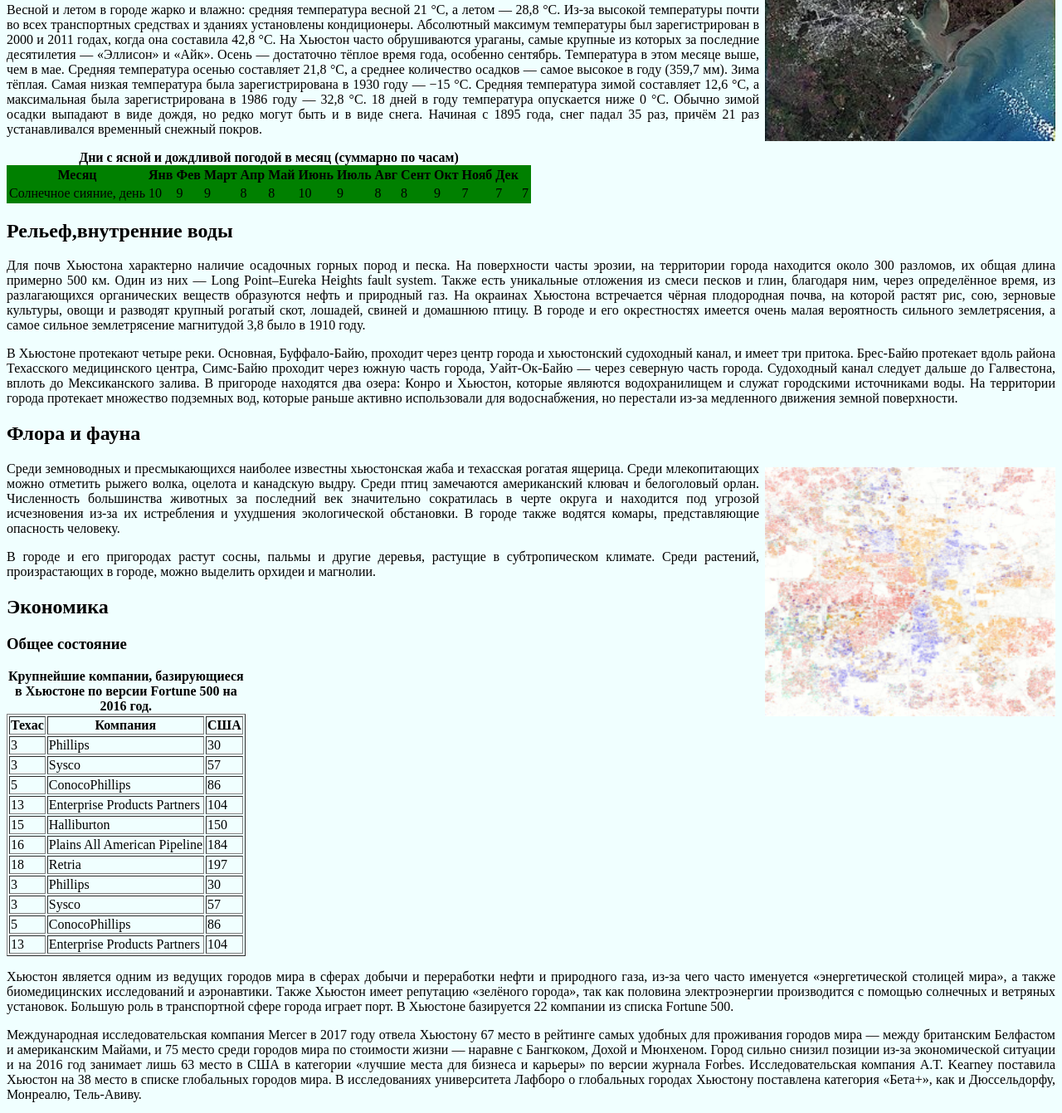
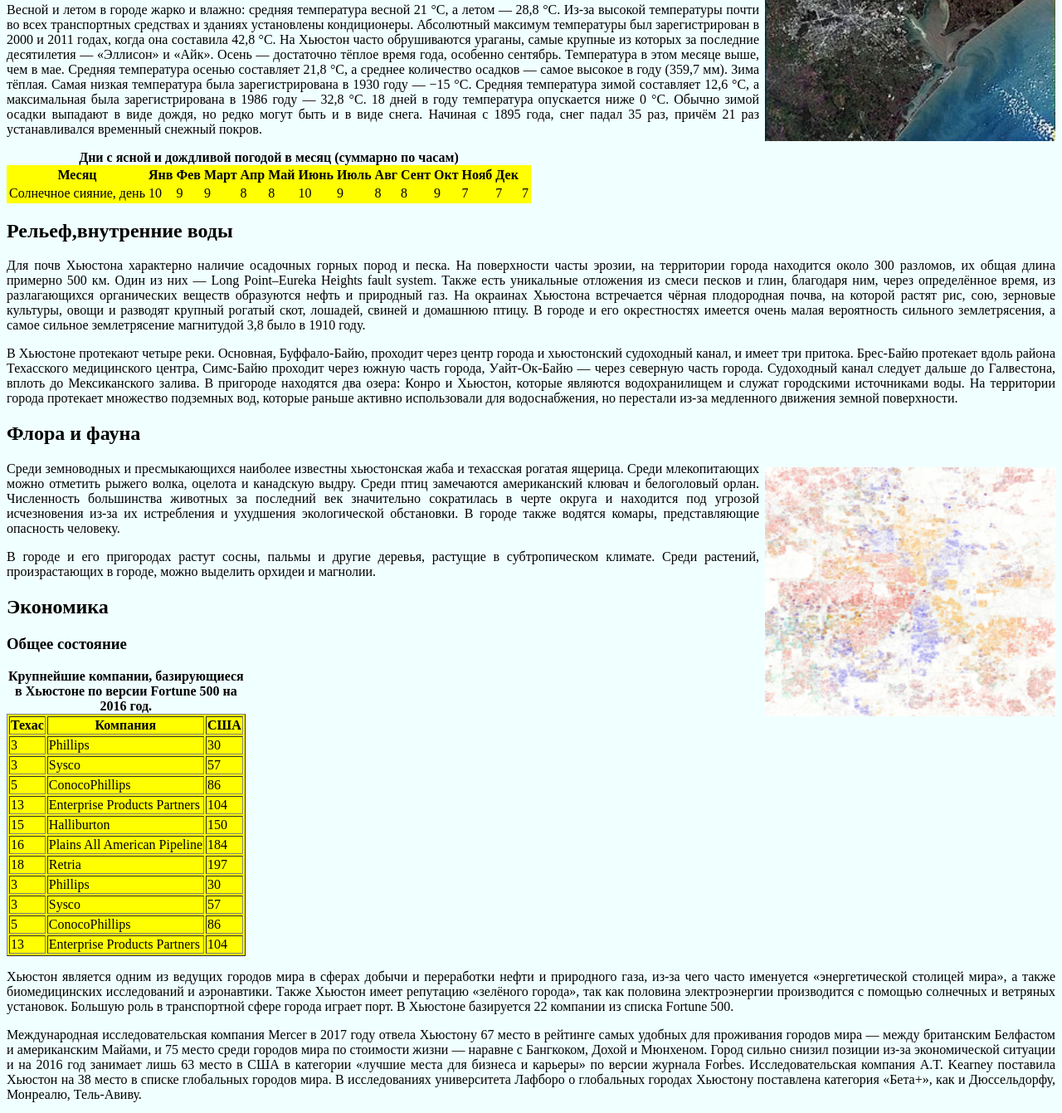
Before and after one commit to dianaKaidina/Houston, a plain HTML site: page index.html in a window 1280 px wide. Shown: the part 1922-3263 px from the top of the page at 83% size. Drawn offline with Linux system fonts and the light colour scheme.

Commit message:
Update index.html

```diff
--- a/index.html
+++ b/index.html
@@ -17,9 +17,6 @@
          .fig {
             text-align: center; /* Выравнивание по центру */
             }
-      table {
-        bgcolor :"yellow";
-    }
 
        </style>
   </head>
@@ -206,7 +203,7 @@
         снега. Начиная с 1895 года, снег падал 35 раз, причём 21 раз устанавливался временный снежный
         покров.
     </p>
-    <table bgcolor = "green">
+    <table bgcolor = "yellow">
         <caption><strong>Дни с ясной и дождливой погодой в месяц (суммарно по часам)</strong></caption>
         <tr>
             <th>Месяц</th>
@@ -279,7 +276,8 @@
     </p>
     <h2 id = "economics">Экономика</h2>
     <h3 id = "general">Общее состояние</h3>
-    <table border = "1">
+    <table border = "1"
+           bgcolor = "yellow">
         <caption><strong>Крупнейшие компании, базирующиеся в Хьюстоне по версии Fortune 500 на 2016 год.</strong></caption>
         <tr>
             <th> Техас </th>
```
